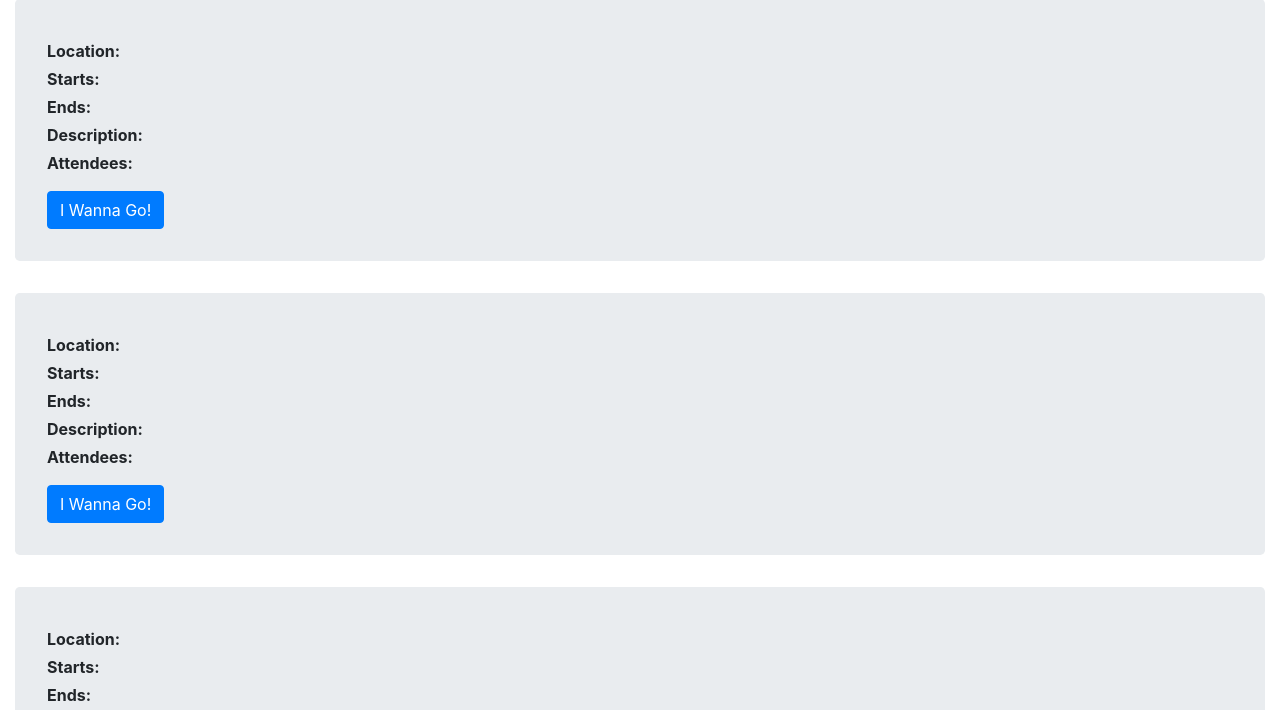
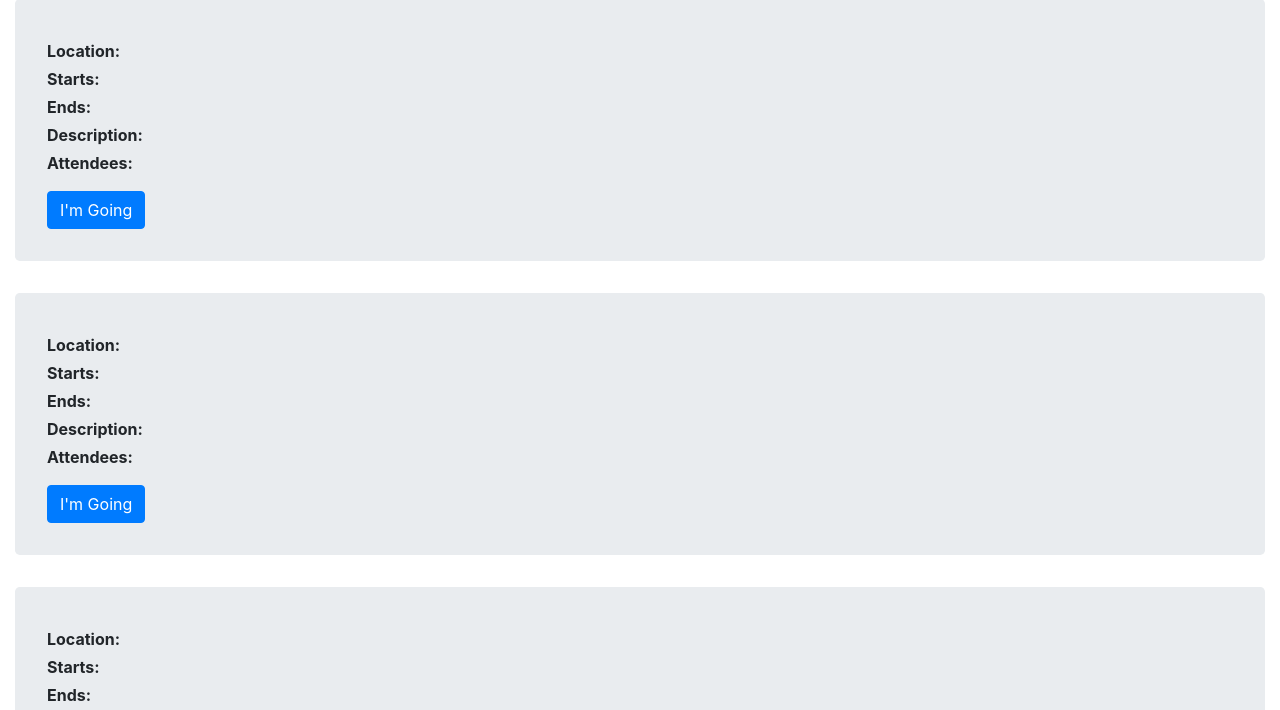
Before and after one commit to umbchackers/meetups, a website: page public/index.html in a window 1280 px wide. Shown: the part 73-783 px from the top of the page. Drawn offline with nearby package versions, Linux system fonts and the light colour scheme; some packages are replaced by stand-ins of ours.

Commit message:
Change button text

```diff
--- a/public/templates/home.html
+++ b/public/templates/home.html
@@ -31,6 +31,6 @@
             <b>Attendees:</b> {{meetup.attendees.join(", ")}}
         </p>
 
-        <button class="btn btn-primary" ng-click="signup($index)">I Wanna Go!</button>
+        <button class="btn btn-primary" ng-click="signup($index)">I'm Going</button>
     </div>
 </div>
```
Also changed, not shown: README.md.
